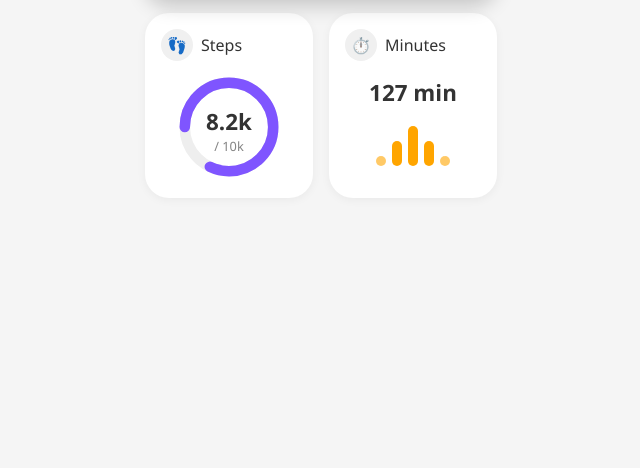
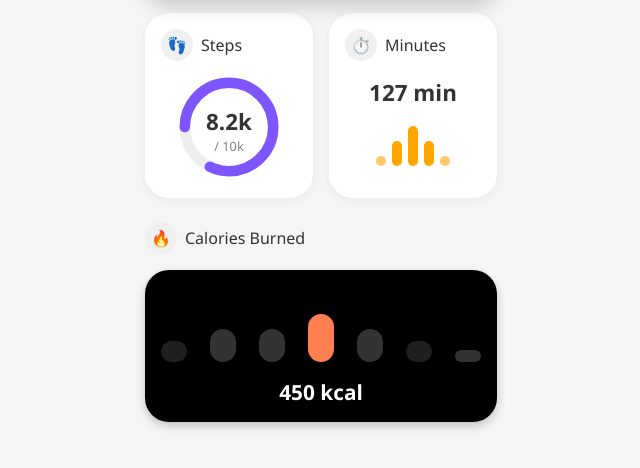
Before and after one commit to santinaranjo/runmate, a plain HTML site: page index.html in a window 1280 px wide. Shown: the part 344-812 px from the top of the page, without its empty margins (319-959 px from the left). Drawn offline with Linux system fonts and the light colour scheme.

Commit message:
Añadida última sección de calorías quemadas
Añadida sección el HTML y los diseños con CSS

```diff
--- a/index.html
+++ b/index.html
@@ -36,15 +36,19 @@
         </div>
         <div class="circle-progress">
           <svg viewBox="0 0 36 36" class="circular-chart">
-        <path class="bg"
+            <path
+              class="bg"
               d="M18 2.0845
                  a 15.9155 15.9155 0 0 1 0 31.831
-                 a 15.9155 15.9155 0 0 1 0 -31.831"/>
-        <path class="progress"
+                 a 15.9155 15.9155 0 0 1 0 -31.831"
+            />
+            <path
+              class="progress"
               stroke-dasharray="82, 100"
               d="M18 2.0845
                  a 15.9155 15.9155 0 0 1 0 31.831
-                 a 15.9155 15.9155 0 0 1 0 -31.831"/>
+                 a 15.9155 15.9155 0 0 1 0 -31.831"
+            />
           </svg>
           <div class="step-value">
             <p class="big">8.2k</p>
@@ -72,5 +76,24 @@
       </div>
     </section>
 
+    <section class="calories-section">
+      <div class="calories-header">
+        <div class="icon-bubble">🔥</div>
+        <p class="label">Calories Burned</p>
+      </div>
+
+      <div class="calories-card">
+        <div class="calories-graph">
+          <div class="bar small"></div>
+          <div class="bar medium"></div>
+          <div class="bar medium"></div>
+          <div class="bar large highlight"></div>
+          <div class="bar medium"></div>
+          <div class="bar small"></div>
+          <div class="bar tiny"></div>
+        </div>
+        <p class="calories-value">450 kcal</p>
+      </div>
+    </section>
   </main>
 </html>
--- a/styles.css
+++ b/styles.css
@@ -198,3 +198,77 @@ body {
 .bar.large {
   height: 80%;
 }
+
+.calories-section {
+  margin-bottom: 2rem;
+}
+
+.calories-header {
+  display: flex;
+  align-items: center;
+  gap: 0.5rem;
+  margin-bottom: 1rem;
+}
+
+.calories-card {
+  background-color: #000;
+  border-radius: 1.5rem;
+  padding: 1rem;
+  color: white;
+  text-align: center;
+  box-shadow: 0 4px 10px rgba(0, 0, 0, 0.2);
+}
+
+/* Burbujas de emoji */
+.icon-bubble {
+  width: 32px;
+  height: 32px;
+  background-color: #f0f0f0;
+  border-radius: 50%;
+  display: flex;
+  align-items: center;
+  justify-content: center;
+  font-size: 1rem;
+}
+
+/* Barras */
+.calories-graph {
+  display: flex;
+  justify-content: space-between;
+  align-items: end;
+  height: 60px;
+  margin: 1rem 0;
+}
+
+.calories-graph .bar {
+  width: 8%;
+  background: #333;
+  border-radius: 1rem;
+  transition: height 0.3s ease;
+}
+
+.calories-graph .bar.tiny {
+  height: 20%;
+}
+
+.calories-graph .bar.small {
+  height: 35%;
+}
+
+.calories-graph .bar.medium {
+  height: 55%;
+}
+
+.calories-graph .bar.large {
+  height: 80%;
+}
+
+.calories-graph .bar.highlight {
+  background-color: #ff7f50;
+}
+
+/* Texto final */
+.calories-value {
+  font-weight: bold;
+  font-size: 1.3rem;
+}
```
Lines whose indentation alone changed are shown as unchanged.
